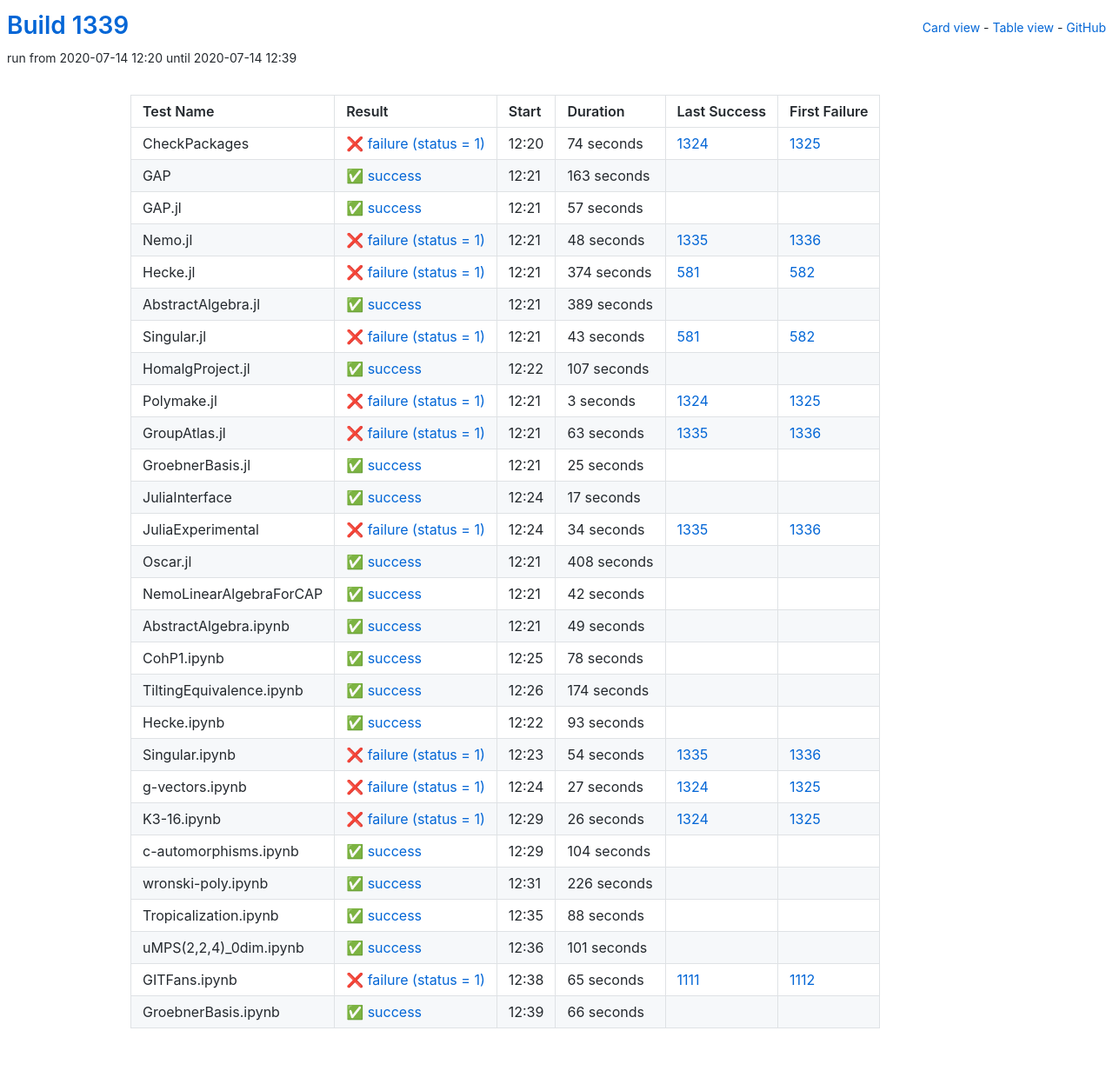
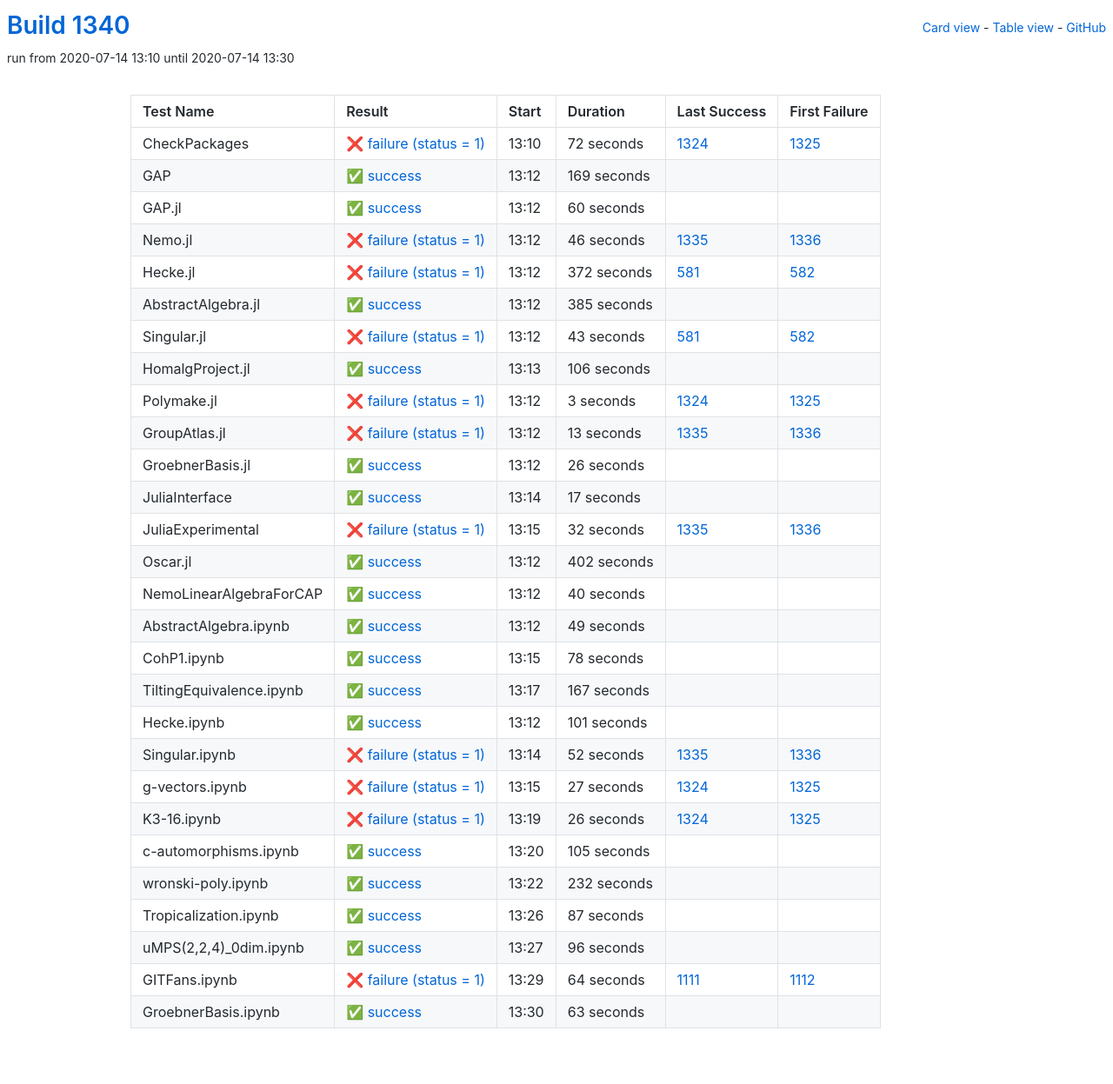
Before and after one commit to oscar-system/oscar-ci-status-1.4, a Jekyll site: the page built from table.html, in a window 1280 px wide. Shown: the whole page at 87% size. Built offline with Jekyll 4.4.1, drawn with Linux system fonts in a browser that asks for light colours.

Commit message:
Build #1340

```diff
--- a/_data/ci.yml
+++ b/_data/ci.yml
@@ -1,6 +1,6 @@
 ---
-build: 1339
-build_url: https://oscarci.mathematik.uni-kl.de/job/oscar-julia-1.4/1339/
+build: 1340
+build_url: https://oscarci.mathematik.uni-kl.de/job/oscar-julia-1.4/1340/
 job: oscar-julia-1.4
 organization: oscar-system
 repo: oscar-ci-status-1.4
@@ -8,80 +8,80 @@ repourl: https://github.com/oscar-system/oscar-ci-status-1.4
 tests:
 - name: CheckPackages
   id: checkpackages
-  log: https://oscarci.mathematik.uni-kl.de/job/oscar-julia-1.4/1339/artifact/logs/build-1339/CheckPackages.log
-  start: 2020-07-14 12:20
+  log: https://oscarci.mathematik.uni-kl.de/job/oscar-julia-1.4/1340/artifact/logs/build-1340/CheckPackages.log
+  start: 2020-07-14 13:10
   success: false
   exitcode: 1
   status: failure
-  duration: 74
+  duration: 72
   last_success: 1324
   last_success_url: https://oscarci.mathematik.uni-kl.de/job/oscar-julia-1.4/1324/
   first_failure: 1325
   first_failure_url: https://oscarci.mathematik.uni-kl.de/job/oscar-julia-1.4/1325/
 - name: GAP
   id: gap
-  log: https://oscarci.mathematik.uni-kl.de/job/oscar-julia-1.4/1339/artifact/logs/build-1339/GAP.log
-  start: 2020-07-14 12:21
+  log: https://oscarci.mathematik.uni-kl.de/job/oscar-julia-1.4/1340/artifact/logs/build-1340/GAP.log
+  start: 2020-07-14 13:12
   success: true
   exitcode: 0
   status: success
-  duration: 163
+  duration: 169
   last_success: false
   last_success_url:
   first_failure: false
   first_failure_url:
 - name: GAP.jl
   id: gap-jl
-  log: https://oscarci.mathematik.uni-kl.de/job/oscar-julia-1.4/1339/artifact/logs/build-1339/GAP.jl.log
-  start: 2020-07-14 12:21
+  log: https://oscarci.mathematik.uni-kl.de/job/oscar-julia-1.4/1340/artifact/logs/build-1340/GAP.jl.log
+  start: 2020-07-14 13:12
   success: true
   exitcode: 0
   status: success
-  duration: 57
+  duration: 60
   last_success: false
   last_success_url:
   first_failure: false
   first_failure_url:
 - name: Nemo.jl
   id: nemo-jl
-  log: https://oscarci.mathematik.uni-kl.de/job/oscar-julia-1.4/1339/artifact/logs/build-1339/Nemo.jl.log
-  start: 2020-07-14 12:21
+  log: https://oscarci.mathematik.uni-kl.de/job/oscar-julia-1.4/1340/artifact/logs/build-1340/Nemo.jl.log
+  start: 2020-07-14 13:12
   success: false
   exitcode: 1
   status: failure
-  duration: 48
+  duration: 46
   last_success: 1335
   last_success_url: https://oscarci.mathematik.uni-kl.de/job/oscar-julia-1.4/1335/
   first_failure: 1336
   first_failure_url: https://oscarci.mathematik.uni-kl.de/job/oscar-julia-1.4/1336/
 - name: Hecke.jl
   id: hecke-jl
-  log: https://oscarci.mathematik.uni-kl.de/job/oscar-julia-1.4/1339/artifact/logs/build-1339/Hecke.jl.log
-  start: 2020-07-14 12:21
+  log: https://oscarci.mathematik.uni-kl.de/job/oscar-julia-1.4/1340/artifact/logs/build-1340/Hecke.jl.log
+  start: 2020-07-14 13:12
   success: false
   exitcode: 1
   status: failure
-  duration: 374
+  duration: 372
   last_success: 581
   last_success_url: https://oscarci.mathematik.uni-kl.de/job/oscar-julia-1.4/581/
   first_failure: 582
   first_failure_url: https://oscarci.mathematik.uni-kl.de/job/oscar-julia-1.4/582/
 - name: AbstractAlgebra.jl
   id: abstractalgebra-jl
-  log: https://oscarci.mathematik.uni-kl.de/job/oscar-julia-1.4/1339/artifact/logs/build-1339/AbstractAlgebra.jl.log
-  start: 2020-07-14 12:21
+  log: https://oscarci.mathematik.uni-kl.de/job/oscar-julia-1.4/1340/artifact/logs/build-1340/AbstractAlgebra.jl.log
+  start: 2020-07-14 13:12
   success: true
   exitcode: 0
   status: success
-  duration: 389
+  duration: 385
   last_success: false
   last_success_url:
   first_failure: false
   first_failure_url:
 - name: Singular.jl
   id: singular-jl
-  log: https://oscarci.mathematik.uni-kl.de/job/oscar-julia-1.4/1339/artifact/logs/build-1339/Singular.jl.log
-  start: 2020-07-14 12:21
+  log: https://oscarci.mathematik.uni-kl.de/job/oscar-julia-1.4/1340/artifact/logs/build-1340/Singular.jl.log
+  start: 2020-07-14 13:12
   success: false
   exitcode: 1
   status: failure
@@ -92,20 +92,20 @@ tests:
   first_failure_url: https://oscarci.mathematik.uni-kl.de/job/oscar-julia-1.4/582/
 - name: HomalgProject.jl
   id: homalgproject-jl
-  log: https://oscarci.mathematik.uni-kl.de/job/oscar-julia-1.4/1339/artifact/logs/build-1339/HomalgProject.jl.log
-  start: 2020-07-14 12:22
+  log: https://oscarci.mathematik.uni-kl.de/job/oscar-julia-1.4/1340/artifact/logs/build-1340/HomalgProject.jl.log
+  start: 2020-07-14 13:13
   success: true
   exitcode: 0
   status: success
-  duration: 107
+  duration: 106
   last_success: false
   last_success_url:
   first_failure: false
   first_failure_url:
 - name: Polymake.jl
   id: polymake-jl
-  log: https://oscarci.mathematik.uni-kl.de/job/oscar-julia-1.4/1339/artifact/logs/build-1339/Polymake.jl.log
-  start: 2020-07-14 12:21
+  log: https://oscarci.mathematik.uni-kl.de/job/oscar-julia-1.4/1340/artifact/logs/build-1340/Polymake.jl.log
+  start: 2020-07-14 13:12
   success: false
   exitcode: 1
   status: failure
@@ -116,32 +116,32 @@ tests:
   first_failure_url: https://oscarci.mathematik.uni-kl.de/job/oscar-julia-1.4/1325/
 - name: GroupAtlas.jl
   id: groupatlas-jl
-  log: https://oscarci.mathematik.uni-kl.de/job/oscar-julia-1.4/1339/artifact/logs/build-1339/GroupAtlas.jl.log
-  start: 2020-07-14 12:21
+  log: https://oscarci.mathematik.uni-kl.de/job/oscar-julia-1.4/1340/artifact/logs/build-1340/GroupAtlas.jl.log
+  start: 2020-07-14 13:12
   success: false
   exitcode: 1
   status: failure
-  duration: 63
+  duration: 13
   last_success: 1335
   last_success_url: https://oscarci.mathematik.uni-kl.de/job/oscar-julia-1.4/1335/
   first_failure: 1336
   first_failure_url: https://oscarci.mathematik.uni-kl.de/job/oscar-julia-1.4/1336/
 - name: GroebnerBasis.jl
   id: groebnerbasis-jl
-  log: https://oscarci.mathematik.uni-kl.de/job/oscar-julia-1.4/1339/artifact/logs/build-1339/GroebnerBasis.jl.log
-  start: 2020-07-14 12:21
+  log: https://oscarci.mathematik.uni-kl.de/job/oscar-julia-1.4/1340/artifact/logs/build-1340/GroebnerBasis.jl.log
+  start: 2020-07-14 13:12
   success: true
   exitcode: 0
   status: success
-  duration: 25
+  duration: 26
   last_success: false
   last_success_url:
   first_failure: false
   first_failure_url:
 - name: JuliaInterface
   id: juliainterface
-  log: https://oscarci.mathematik.uni-kl.de/job/oscar-julia-1.4/1339/artifact/logs/build-1339/JuliaInterface.log
-  start: 2020-07-14 12:24
+  log: https://oscarci.mathematik.uni-kl.de/job/oscar-julia-1.4/1340/artifact/logs/build-1340/JuliaInterface.log
+  start: 2020-07-14 13:14
   success: true
   exitcode: 0
   status: success
@@ -152,44 +152,44 @@ tests:
   first_failure_url:
 - name: JuliaExperimental
   id: juliaexperimental
-  log: https://oscarci.mathematik.uni-kl.de/job/oscar-julia-1.4/1339/artifact/logs/build-1339/JuliaExperimental.log
-  start: 2020-07-14 12:24
+  log: https://oscarci.mathematik.uni-kl.de/job/oscar-julia-1.4/1340/artifact/logs/build-1340/JuliaExperimental.log
+  start: 2020-07-14 13:15
   success: false
   exitcode: 1
   status: failure
-  duration: 34
+  duration: 32
   last_success: 1335
   last_success_url: https://oscarci.mathematik.uni-kl.de/job/oscar-julia-1.4/1335/
   first_failure: 1336
   first_failure_url: https://oscarci.mathematik.uni-kl.de/job/oscar-julia-1.4/1336/
 - name: Oscar.jl
   id: oscar-jl
-  log: https://oscarci.mathematik.uni-kl.de/job/oscar-julia-1.4/1339/artifact/logs/build-1339/Oscar.jl.log
-  start: 2020-07-14 12:21
+  log: https://oscarci.mathematik.uni-kl.de/job/oscar-julia-1.4/1340/artifact/logs/build-1340/Oscar.jl.log
+  start: 2020-07-14 13:12
   success: true
   exitcode: 0
   status: success
-  duration: 408
+  duration: 402
   last_success: false
   last_success_url:
   first_failure: false
   first_failure_url:
 - name: NemoLinearAlgebraForCAP
   id: nemolinearalgebraforcap
-  log: https://oscarci.mathematik.uni-kl.de/job/oscar-julia-1.4/1339/artifact/logs/build-1339/NemoLinearAlgebraForCAP.log
-  start: 2020-07-14 12:21
+  log: https://oscarci.mathematik.uni-kl.de/job/oscar-julia-1.4/1340/artifact/logs/build-1340/NemoLinearAlgebraForCAP.log
+  start: 2020-07-14 13:12
   success: true
   exitcode: 0
   status: success
-  duration: 42
+  duration: 40
   last_success: false
   last_success_url:
   first_failure: false
   first_failure_url:
 - name: AbstractAlgebra.ipynb
   id: abstractalgebra-ipynb
-  log: https://oscarci.mathematik.uni-kl.de/job/oscar-julia-1.4/1339/artifact/logs/build-1339/AbstractAlgebra.ipynb.log
-  start: 2020-07-14 12:21
+  log: https://oscarci.mathematik.uni-kl.de/job/oscar-julia-1.4/1340/artifact/logs/build-1340/AbstractAlgebra.ipynb.log
+  start: 2020-07-14 13:12
   success: true
   exitcode: 0
   status: success
@@ -200,8 +200,8 @@ tests:
   first_failure_url:
 - name: CohP1.ipynb
   id: cohp1-ipynb
-  log: https://oscarci.mathematik.uni-kl.de/job/oscar-julia-1.4/1339/artifact/logs/build-1339/CohP1.ipynb.log
-  start: 2020-07-14 12:25
+  log: https://oscarci.mathematik.uni-kl.de/job/oscar-julia-1.4/1340/artifact/logs/build-1340/CohP1.ipynb.log
+  start: 2020-07-14 13:15
   success: true
   exitcode: 0
   status: success
@@ -212,44 +212,44 @@ tests:
   first_failure_url:
 - name: TiltingEquivalence.ipynb
   id: tiltingequivalence-ipynb
-  log: https://oscarci.mathematik.uni-kl.de/job/oscar-julia-1.4/1339/artifact/logs/build-1339/TiltingEquivalence.ipynb.log
-  start: 2020-07-14 12:26
+  log: https://oscarci.mathematik.uni-kl.de/job/oscar-julia-1.4/1340/artifact/logs/build-1340/TiltingEquivalence.ipynb.log
+  start: 2020-07-14 13:17
   success: true
   exitcode: 0
   status: success
-  duration: 174
+  duration: 167
   last_success: false
   last_success_url:
   first_failure: false
   first_failure_url:
 - name: Hecke.ipynb
   id: hecke-ipynb
-  log: https://oscarci.mathematik.uni-kl.de/job/oscar-julia-1.4/1339/artifact/logs/build-1339/Hecke.ipynb.log
-  start: 2020-07-14 12:22
+  log: https://oscarci.mathematik.uni-kl.de/job/oscar-julia-1.4/1340/artifact/logs/build-1340/Hecke.ipynb.log
+  start: 2020-07-14 13:12
   success: true
   exitcode: 0
   status: success
-  duration: 93
+  duration: 101
   last_success: false
   last_success_url:
   first_failure: false
   first_failure_url:
 - name: Singular.ipynb
   id: singular-ipynb
-  log: https://oscarci.mathematik.uni-kl.de/job/oscar-julia-1.4/1339/artifact/logs/build-1339/Singular.ipynb.log
-  start: 2020-07-14 12:23
+  log: https://oscarci.mathematik.uni-kl.de/job/oscar-julia-1.4/1340/artifact/logs/build-1340/Singular.ipynb.log
+  start: 2020-07-14 13:14
   success: false
   exitcode: 1
   status: failure
-  duration: 54
+  duration: 52
   last_success: 1335
   last_success_url: https://oscarci.mathematik.uni-kl.de/job/oscar-julia-1.4/1335/
   first_failure: 1336
   first_failure_url: https://oscarci.mathematik.uni-kl.de/job/oscar-julia-1.4/1336/
 - name: g-vectors.ipynb
   id: g-vectors-ipynb
-  log: https://oscarci.mathematik.uni-kl.de/job/oscar-julia-1.4/1339/artifact/logs/build-1339/g-vectors.ipynb.log
-  start: 2020-07-14 12:24
+  log: https://oscarci.mathematik.uni-kl.de/job/oscar-julia-1.4/1340/artifact/logs/build-1340/g-vectors.ipynb.log
+  start: 2020-07-14 13:15
   success: false
   exitcode: 1
   status: failure
@@ -260,8 +260,8 @@ tests:
   first_failure_url: https://oscarci.mathematik.uni-kl.de/job/oscar-julia-1.4/1325/
 - name: K3-16.ipynb
   id: k3-16-ipynb
-  log: https://oscarci.mathematik.uni-kl.de/job/oscar-julia-1.4/1339/artifact/logs/build-1339/K3-16.ipynb.log
-  start: 2020-07-14 12:29
+  log: https://oscarci.mathematik.uni-kl.de/job/oscar-julia-1.4/1340/artifact/logs/build-1340/K3-16.ipynb.log
+  start: 2020-07-14 13:19
   success: false
   exitcode: 1
   status: failure
@@ -272,72 +272,72 @@ tests:
   first_failure_url: https://oscarci.mathematik.uni-kl.de/job/oscar-julia-1.4/1325/
 - name: c-automorphisms.ipynb
   id: c-automorphisms-ipynb
-  log: https://oscarci.mathematik.uni-kl.de/job/oscar-julia-1.4/1339/artifact/logs/build-1339/c-automorphisms.ipynb.log
-  start: 2020-07-14 12:29
+  log: https://oscarci.mathematik.uni-kl.de/job/oscar-julia-1.4/1340/artifact/logs/build-1340/c-automorphisms.ipynb.log
+  start: 2020-07-14 13:20
   success: true
   exitcode: 0
   status: success
-  duration: 104
+  duration: 105
   last_success: false
   last_success_url:
   first_failure: false
   first_failure_url:
 - name: wronski-poly.ipynb
   id: wronski-poly-ipynb
-  log: https://oscarci.mathematik.uni-kl.de/job/oscar-julia-1.4/1339/artifact/logs/build-1339/wronski-poly.ipynb.log
-  start: 2020-07-14 12:31
+  log: https://oscarci.mathematik.uni-kl.de/job/oscar-julia-1.4/1340/artifact/logs/build-1340/wronski-poly.ipynb.log
+  start: 2020-07-14 13:22
   success: true
   exitcode: 0
   status: success
-  duration: 226
+  duration: 232
   last_success: false
   last_success_url:
   first_failure: false
   first_failure_url:
 - name: Tropicalization.ipynb
   id: tropicalization-ipynb
-  log: https://oscarci.mathematik.uni-kl.de/job/oscar-julia-1.4/1339/artifact/logs/build-1339/Tropicalization.ipynb.log
-  start: 2020-07-14 12:35
+  log: https://oscarci.mathematik.uni-kl.de/job/oscar-julia-1.4/1340/artifact/logs/build-1340/Tropicalization.ipynb.log
+  start: 2020-07-14 13:26
   success: true
   exitcode: 0
   status: success
-  duration: 88
+  duration: 87
   last_success: false
   last_success_url:
   first_failure: false
   first_failure_url:
 - name: uMPS(2,2,4)_0dim.ipynb
   id: umps-2-2-4-0dim-ipynb
-  log: https://oscarci.mathematik.uni-kl.de/job/oscar-julia-1.4/1339/artifact/logs/build-1339/uMPS-2-2-4-_0dim.ipynb.log
-  start: 2020-07-14 12:36
+  log: https://oscarci.mathematik.uni-kl.de/job/oscar-julia-1.4/1340/artifact/logs/build-1340/uMPS-2-2-4-_0dim.ipynb.log
+  start: 2020-07-14 13:27
   success: true
   exitcode: 0
   status: success
-  duration: 101
+  duration: 96
   last_success: false
   last_success_url:
   first_failure: false
   first_failure_url:
 - name: GITFans.ipynb
   id: gitfans-ipynb
-  log: https://oscarci.mathematik.uni-kl.de/job/oscar-julia-1.4/1339/artifact/logs/build-1339/GITFans.ipynb.log
-  start: 2020-07-14 12:38
+  log: https://oscarci.mathematik.uni-kl.de/job/oscar-julia-1.4/1340/artifact/logs/build-1340/GITFans.ipynb.log
+  start: 2020-07-14 13:29
   success: false
   exitcode: 1
   status: failure
-  duration: 65
+  duration: 64
   last_success: 1111
   last_success_url: https://oscarci.mathematik.uni-kl.de/job/oscar-julia-1.4/1111/
   first_failure: 1112
   first_failure_url: https://oscarci.mathematik.uni-kl.de/job/oscar-julia-1.4/1112/
 - name: GroebnerBasis.ipynb
   id: groebnerbasis-ipynb
-  log: https://oscarci.mathematik.uni-kl.de/job/oscar-julia-1.4/1339/artifact/logs/build-1339/GroebnerBasis.ipynb.log
-  start: 2020-07-14 12:39
+  log: https://oscarci.mathematik.uni-kl.de/job/oscar-julia-1.4/1340/artifact/logs/build-1340/GroebnerBasis.ipynb.log
+  start: 2020-07-14 13:30
   success: true
   exitcode: 0
   status: success
-  duration: 66
+  duration: 63
   last_success: false
   last_success_url:
   first_failure: false
```
Also changed, not shown: README.md.
